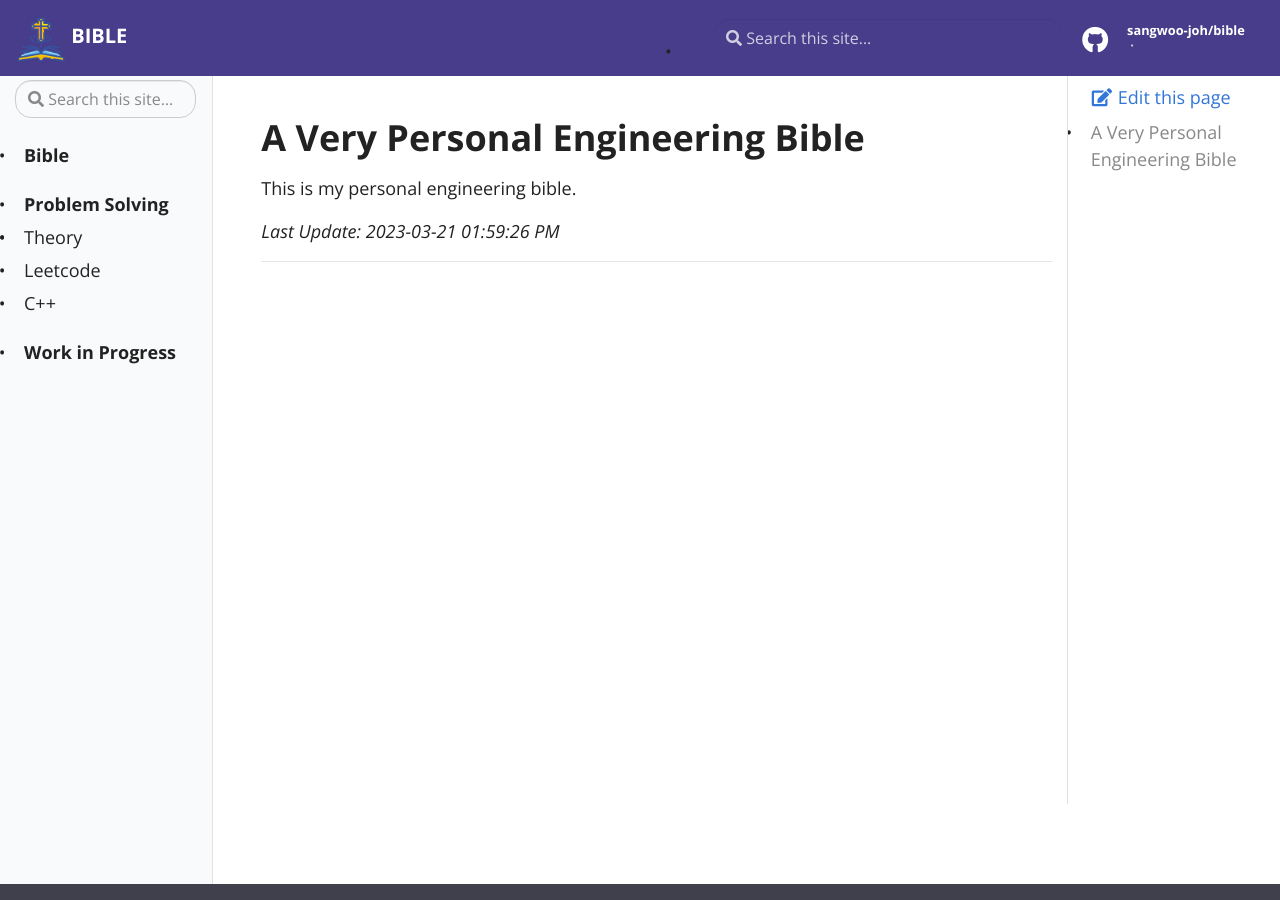
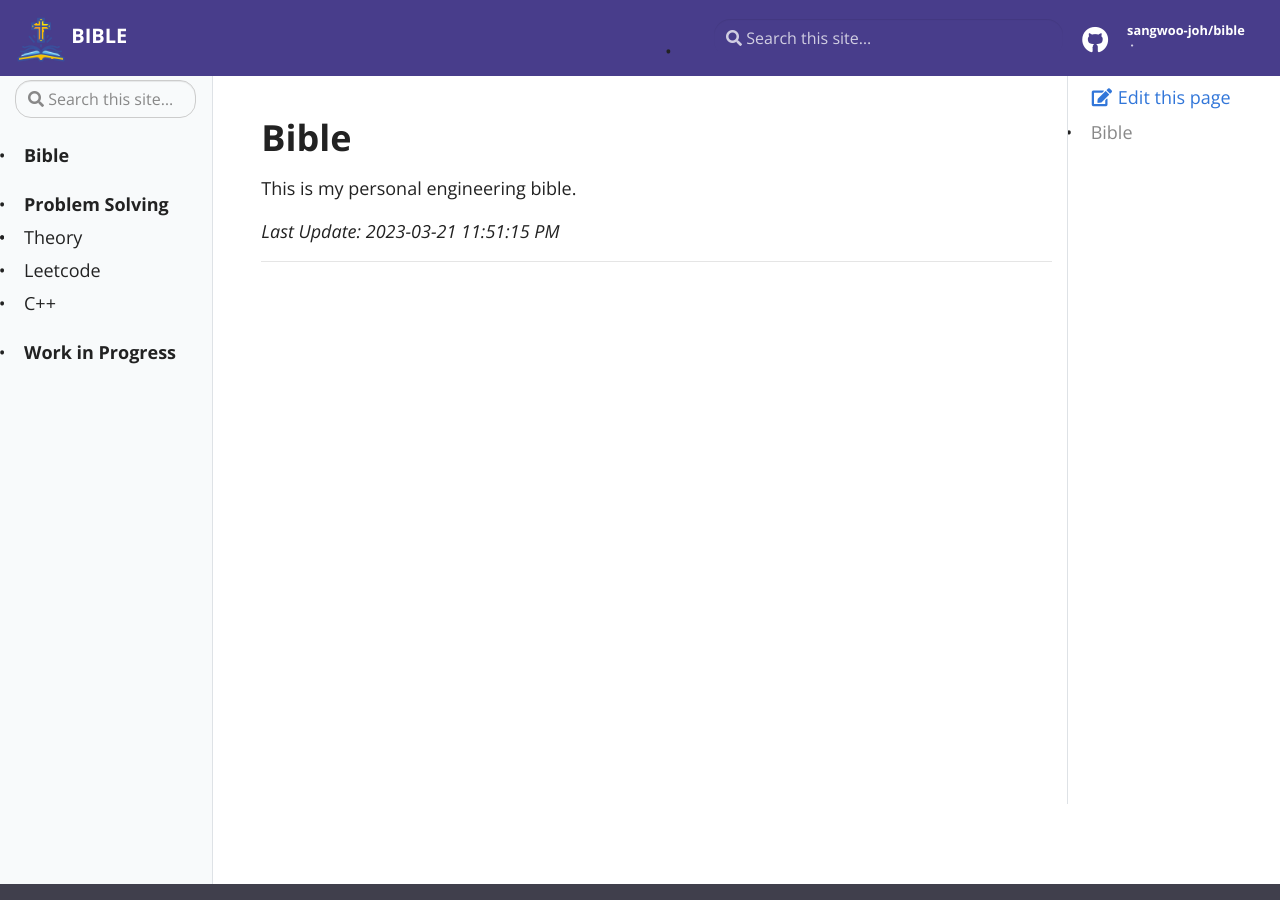
Before and after one commit to sangwoo-joh/book, a Jekyll site: the page built from pages/index.md, in a window 1280 px wide and 900 px high. Built offline with Jekyll 4.4.1, drawn with Linux system fonts in a browser that asks for light colours; comment, search, counter and statistics services are not loaded; our own code applies the rules of GitHub Pages for plain Markdown files.

Commit message:
update index

```diff
--- a/pages/index.md
+++ b/pages/index.md
@@ -1,9 +1,9 @@
 ---
 layout: page
 permalink: /
-last_update: 2023-03-21 13:59:26
+last_update: 2023-03-21 23:51:15
 ---
 
-# A Very Personal Engineering Bible
+# Bible
 
  This is my personal engineering bible.
```
